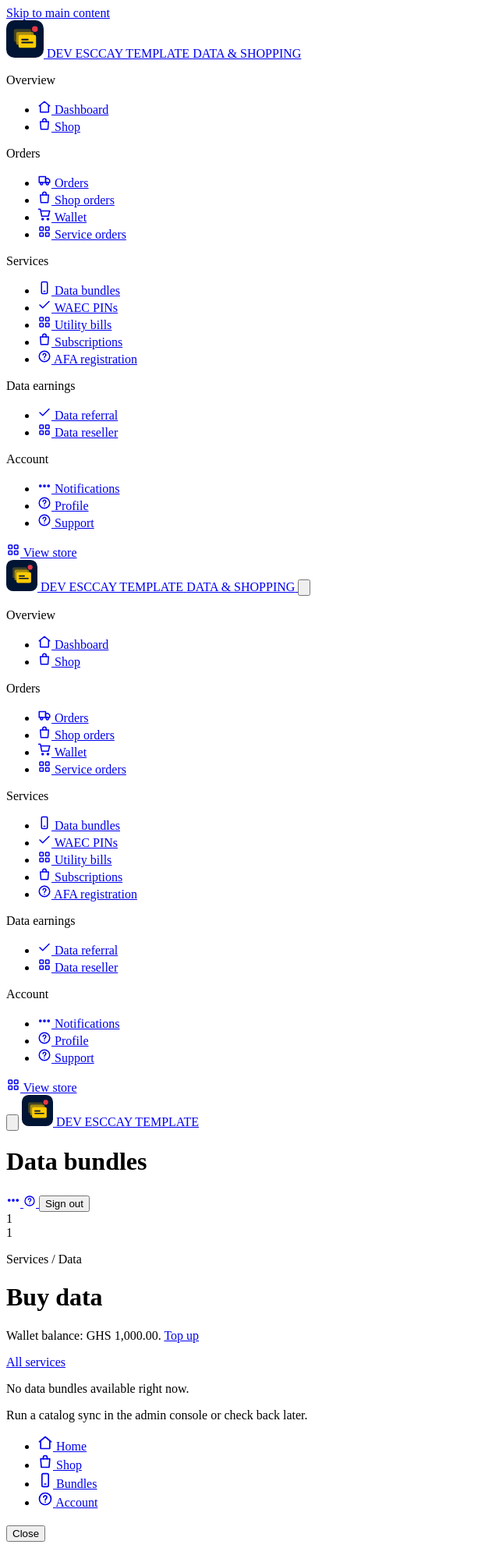
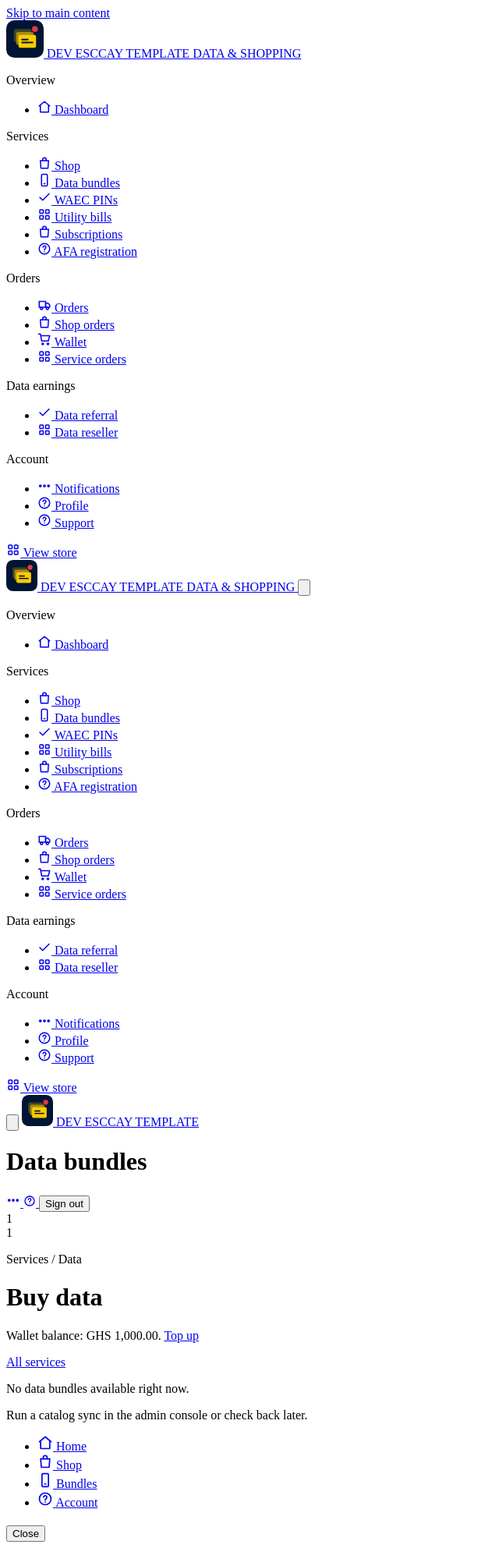
Before and after one commit to Onezsolo/datatem, a Laravel app: page /services/data in a window 1280 px wide. Shown: the whole page at 78% size, without its empty margins (0-640 px from the left). Run offline with Laravel 12, Linux system fonts and the light colour scheme; the visitor is signed in with stand-in values (Sample User, id 1); data comes from the database, SQL or seed files in the repository; tables that the repository leaves empty hold one stand-in row (values such as "Sample post"); parts of the project's set-up code (start-up, migrations or seed data) failed here and were passed over.

Commit message:
feat(nav): make account the user home and group shop under services

```diff
--- a/app/Support/Navigation.php
+++ b/app/Support/Navigation.php
@@ -11,8 +11,14 @@ final class Navigation
      */
     public static function public(): array
     {
+        $authed = auth()->check();
+
         return array_map(fn (array $item) => self::item($item), [
-            ['label' => 'Home', 'route' => 'home', 'pattern' => 'home'],
+            [
+                'label' => 'Home',
+                'url' => $authed ? url('/dashboard') : route('home'),
+                'pattern' => $authed ? 'dashboard' : 'home',
+            ],
             ['label' => 'Shop', 'url' => url('/shop'), 'pattern' => 'shop*'],
             ['label' => 'Bundles', 'route' => 'services.data', 'pattern' => 'services/data'],
             ['label' => 'Stores', 'route' => 'store.landing', 'pattern' => 'store*'],
@@ -27,20 +33,20 @@ final class Navigation
         return [
             'Overview' => array_map(fn (array $item) => self::item($item), [
                 ['label' => 'Dashboard', 'url' => url('/dashboard'), 'pattern' => 'dashboard', 'icon' => 'home'],
+            ]),
+            'Services' => array_map(fn (array $item) => self::item($item), [
                 ['label' => 'Shop', 'url' => url('/shop'), 'pattern' => 'shop*', 'icon' => 'bag'],
+                ['label' => 'Data bundles', 'route' => 'services.data', 'pattern' => 'services/data', 'icon' => 'phone'],
+                ['label' => 'WAEC PINs', 'route' => 'services.waec', 'pattern' => 'services/waec', 'icon' => 'check'],
+                ['label' => 'Utility bills', 'route' => 'services.utility', 'pattern' => 'services/utility', 'icon' => 'grid'],
+                ['label' => 'Subscriptions', 'route' => 'services.subscriptions', 'pattern' => 'services/subscriptions', 'icon' => 'bag'],
+                ['label' => 'AFA registration', 'route' => 'services.afa', 'pattern' => 'services/afa', 'icon' => 'help'],
             ]),
             'Orders' => array_map(fn (array $item) => self::item($item), [
                 ['label' => 'Orders', 'route' => 'orders.index', 'pattern' => 'orders', 'icon' => 'truck'],
                 ['label' => 'Shop orders', 'route' => 'orders.shop', 'pattern' => 'orders/shop', 'icon' => 'bag'],
                 ['label' => 'Wallet', 'route' => 'topup', 'pattern' => 'topup*', 'icon' => 'cart'],
                 ['label' => 'Service orders', 'route' => 'services.orders', 'pattern' => 'services/orders', 'icon' => 'grid'],
-            ]),
-            'Services' => array_map(fn (array $item) => self::item($item), [
-                ['label' => 'Data bundles', 'route' => 'services.data', 'pattern' => 'services/data', 'icon' => 'phone'],
-                ['label' => 'WAEC PINs', 'route' => 'services.waec', 'pattern' => 'services/waec', 'icon' => 'check'],
-                ['label' => 'Utility bills', 'route' => 'services.utility', 'pattern' => 'services/utility', 'icon' => 'grid'],
-                ['label' => 'Subscriptions', 'route' => 'services.subscriptions', 'pattern' => 'services/subscriptions', 'icon' => 'bag'],
-                ['label' => 'AFA registration', 'route' => 'services.afa', 'pattern' => 'services/afa', 'icon' => 'help'],
             ]),
             'Data earnings' => array_map(fn (array $item) => self::item($item), [
                 ['label' => 'Data referral', 'route' => 'referral', 'pattern' => 'referral', 'icon' => 'check'],
@@ -59,11 +65,13 @@ final class Navigation
      */
     public static function bottom(): array
     {
+        $authed = auth()->check();
+
         return [
-            ['label' => 'Home', 'url' => route('home'), 'active' => request()->routeIs('home'), 'icon' => 'home'],
+            ['label' => 'Home', 'url' => $authed ? url('/dashboard') : route('home'), 'active' => $authed ? request()->is('dashboard') : request()->routeIs('home'), 'icon' => 'home'],
             ['label' => 'Shop', 'url' => url('/shop'), 'active' => request()->is('shop*'), 'icon' => 'bag'],
             ['label' => 'Bundles', 'url' => route('bundles'), 'active' => request()->routeIs('bundles'), 'icon' => 'phone'],
-            ['label' => 'Account', 'url' => url('/dashboard'), 'active' => request()->is('dashboard'), 'icon' => 'help'],
+            ['label' => 'Account', 'url' => $authed ? route('profile') : url('/dashboard'), 'active' => $authed ? request()->routeIs('profile') : request()->is('dashboard'), 'icon' => 'help'],
         ];
     }
 
--- a/resources/views/components/layouts/public.blade.php
+++ b/resources/views/components/layouts/public.blade.php
@@ -7,6 +7,7 @@
 
 @php
     $navigation = \App\Support\Navigation::public();
+    $homeUrl = auth()->check() ? url('/dashboard') : route('home');
     $cartUrl = request()->is('shop*') && \Illuminate\Support\Facades\Route::has('shop.cart.show') ? route('shop.cart.show') : null;
     if ($cartCount === 0 && $cartUrl && \Illuminate\Support\Facades\Schema::hasTable('shop_carts')) {
         $cartCount = app(\App\Shop\Services\CartService::class)->count(request());
@@ -39,6 +40,7 @@
         :cart-count="$cartCount"
         :cart-url="$cartUrl"
         :brand="$brand"
+        :home-url="$homeUrl"
     />
 
     @if (session('status'))
--- a/resources/views/components/shell/member-mobile-drawer.blade.php
+++ b/resources/views/components/shell/member-mobile-drawer.blade.php
@@ -15,7 +15,7 @@
 
     <aside class="absolute inset-y-0 left-0 flex w-72 max-w-[85vw] flex-col overflow-y-auto bg-brand-navy text-white">
         <div class="flex items-center justify-between gap-2 border-b border-white/15 px-4 py-3">
-            <a href="{{ route('home') }}" class="flex items-center gap-2.5" aria-label="{{ \App\Support\Brand::name() }} home">
+            <a href="{{ url('/dashboard') }}" class="flex items-center gap-2.5" aria-label="{{ \App\Support\Brand::name() }} home">
                 <img src="{{ \App\Support\Brand::logoUrl() }}" alt="" width="40" height="40" class="h-9 w-9 rounded-control bg-surface object-contain p-1">
                 <span class="leading-none">
                     <span class="block text-sm font-extrabold tracking-[0.06em] text-white">{{ \Illuminate\Support\Str::upper(\App\Support\Brand::name()) }}</span>
--- a/resources/views/components/shell/member-sidebar.blade.php
+++ b/resources/views/components/shell/member-sidebar.blade.php
@@ -2,7 +2,7 @@
 
 <aside class="hidden w-64 shrink-0 bg-brand-navy text-white lg:block" aria-label="Member navigation">
     <div class="sticky top-0 flex h-screen flex-col overflow-y-auto">
-        <a href="{{ route('home') }}" class="flex items-center gap-2.5 border-b border-white/15 px-5 py-4 focus-visible:outline-brand-yellow" aria-label="{{ \App\Support\Brand::name() }} home">
+        <a href="{{ url('/dashboard') }}" class="flex items-center gap-2.5 border-b border-white/15 px-5 py-4 focus-visible:outline-brand-yellow" aria-label="{{ \App\Support\Brand::name() }} home">
             <img src="{{ \App\Support\Brand::logoUrl() }}" alt="" width="48" height="48" class="h-10 w-10 rounded-control bg-surface object-contain p-1">
             <span class="leading-none">
                 <span class="block text-sm font-extrabold tracking-[0.06em] text-white">{{ \Illuminate\Support\Str::upper(\App\Support\Brand::name()) }}</span>
--- a/resources/views/components/shell/member-topbar.blade.php
+++ b/resources/views/components/shell/member-topbar.blade.php
@@ -21,7 +21,7 @@
             <svg class="h-5 w-5" fill="none" stroke="currentColor" viewBox="0 0 24 24" aria-hidden="true"><path stroke-linecap="round" stroke-linejoin="round" stroke-width="2" d="M4 7h16M4 12h16M4 17h16"/></svg>
         </button>
 
-        <a href="{{ route('home') }}" class="flex shrink-0 items-center gap-2 lg:hidden" aria-label="{{ \App\Support\Brand::name() }} home">
+        <a href="{{ url('/dashboard') }}" class="flex shrink-0 items-center gap-2 lg:hidden" aria-label="{{ \App\Support\Brand::name() }} home">
             <img src="{{ \App\Support\Brand::logoUrl() }}" alt="" width="40" height="40" class="h-9 w-9 rounded-control bg-surface object-contain p-0.5">
             <span class="text-sm font-extrabold tracking-[0.06em] text-brand-navy">{{ \Illuminate\Support\Str::upper(\App\Support\Brand::name()) }}</span>
         </a>
```
Also changed, not shown: tests/Unit/NavigationTest.php (+33 -1 lines).
